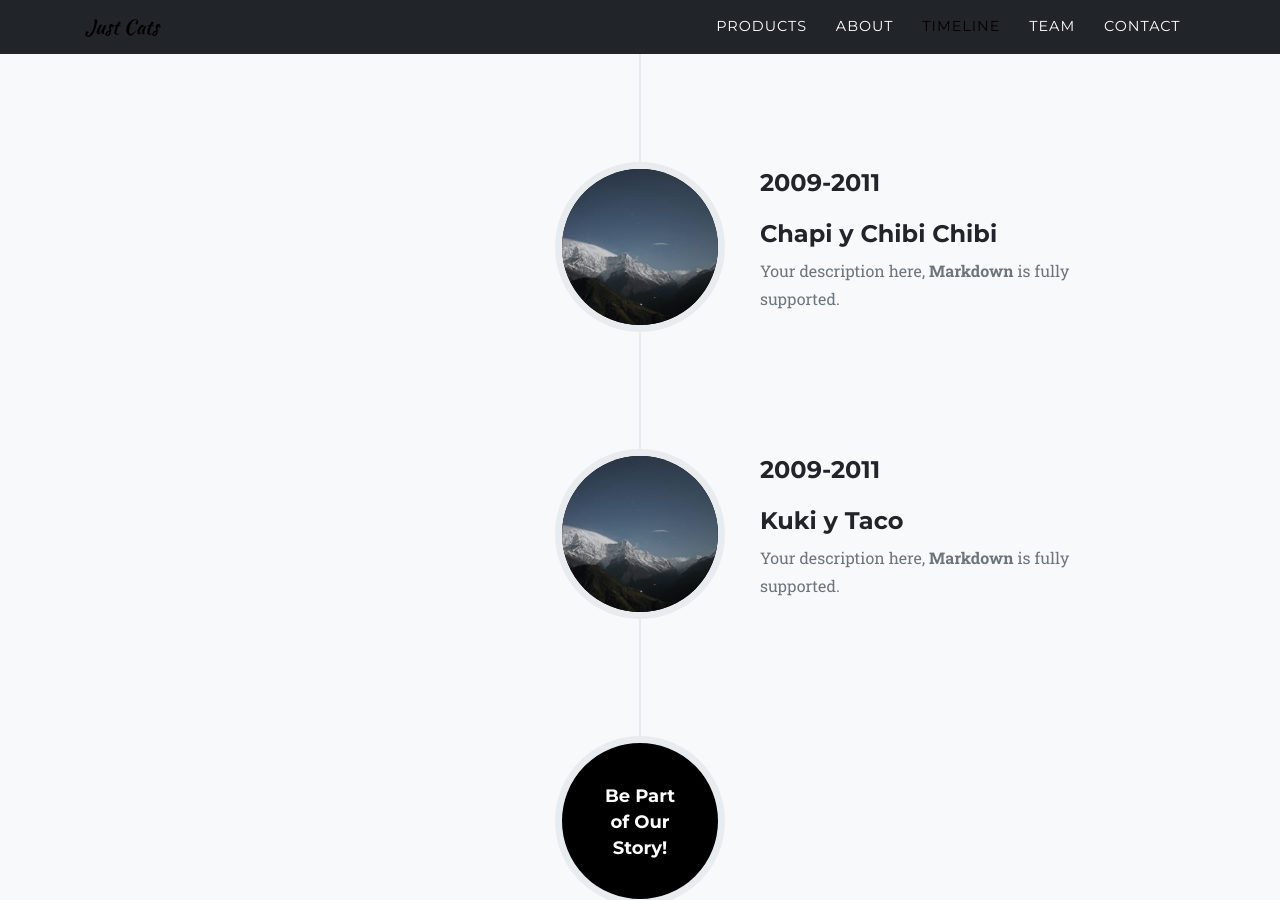
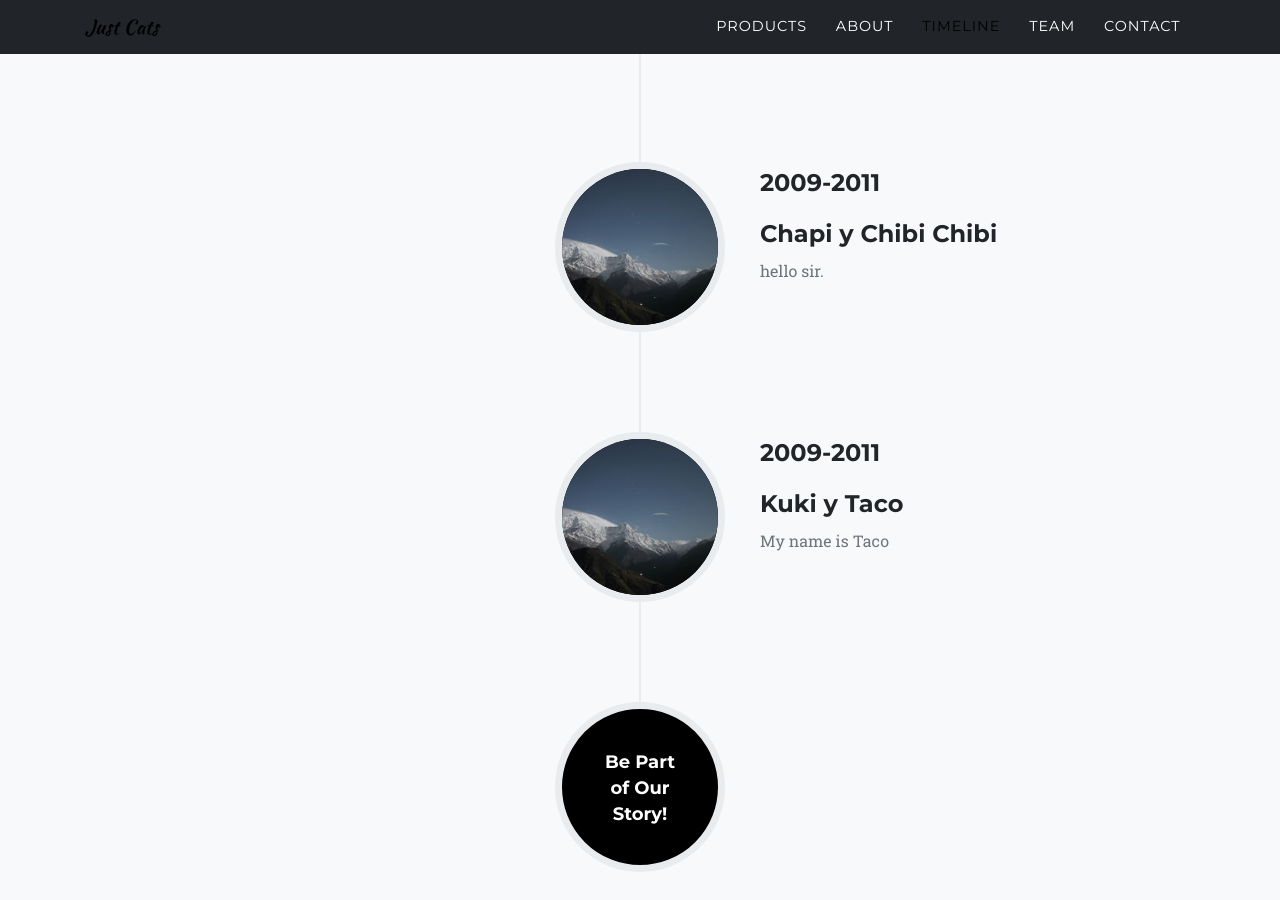
Before and after one commit to Caquita-beep/JustCats, a Jekyll site: the page built from index.md, in a window 1280 px wide and 900 px high, scrolled down 3826 px. Built offline with Jekyll 4.4.1, drawn with Linux system fonts in a browser that asks for light colours; some web fonts are replaced.

Commit message:
Update sitetext.yml

```diff
--- a/_data/sitetext.yml
+++ b/_data/sitetext.yml
@@ -61,12 +61,12 @@ en: &DEFAULT_EN
         alt: image alt text
       - title: "Chapi y Chibi Chibi"
         year: "2009-2011"
-        desc: "Your description here, **Markdown** is fully supported."
+        desc: "hello sir."
         image: assets/img/timeline/4.jpg
         alt:
       - title: "Kuki y Taco"
         year: "2009-2011"
-        desc: "Your description here, **Markdown** is fully supported."
+        desc: "My name is Taco"
         image: assets/img/timeline/4.jpg
         alt:
         # you can enforce the alignment
```
